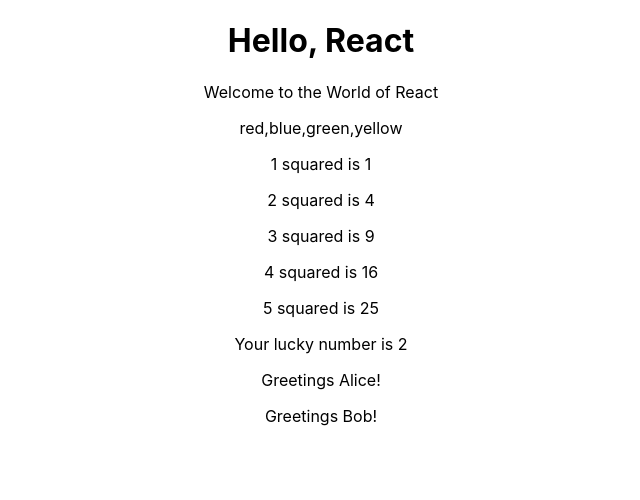
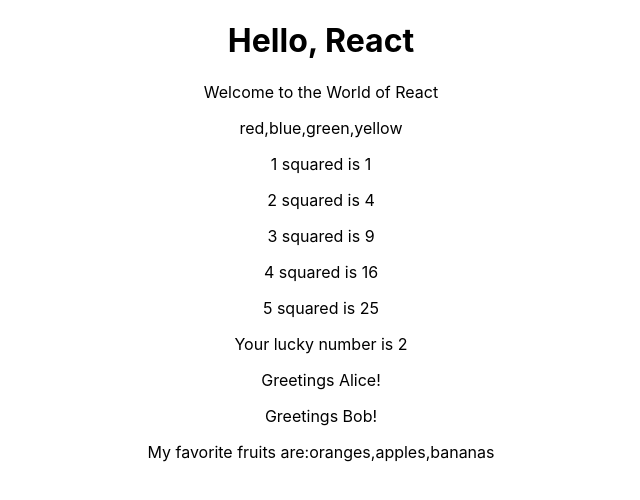
Before and after one commit to bhandaripraj7/week1.1, a React (Create React App) app: page / in a window 1280 px wide. Shown: the top 500 px of the page, without its empty margins (319-959 px from the left). Built offline with nearby package versions, Linux system fonts and the light colour scheme.

Commit message:
practice favourite fruits

```diff
--- a/src/App.js
+++ b/src/App.js
@@ -6,6 +6,7 @@
 import SquareComponent from './week1.4.js';
 import LuckyNumber from './week1.5';
 import GreetingNames from './week1.6.js';
+import FavouriteFruits from './week1.7.js';
 
 function App() {
   return (
@@ -16,6 +17,7 @@
       <SquareComponent />
       <LuckyNumber />
       <GreetingNames />
+      <FavouriteFruits />
     </div>
   );
 }
--- /dev/null
+++ b/src/week1.7.js
@@ -0,0 +1,13 @@
+/*Define an array of fruits and render a list of fruit names using JSX. The DOM
+structure of the output should be when oranges, apples and bananas are in the array
+ as strings:<p>My favorite fruits are: oranges, apples, bananas</p>; */
+
+ import React from "react";
+ function FavouriteFruits(){
+    const MyFruits = ["oranges,apples,bananas"];
+    const MyFavouriteFruits=MyFruits.map((Fruits) => <p>My favorite fruits are:{MyFruits}</p>)
+    return (
+       <div> {MyFavouriteFruits}</div>
+    );
+ }
+    export default FavouriteFruits;
```
Also changed, not shown: 1 other file (tests, documents, lock files or other folders).
